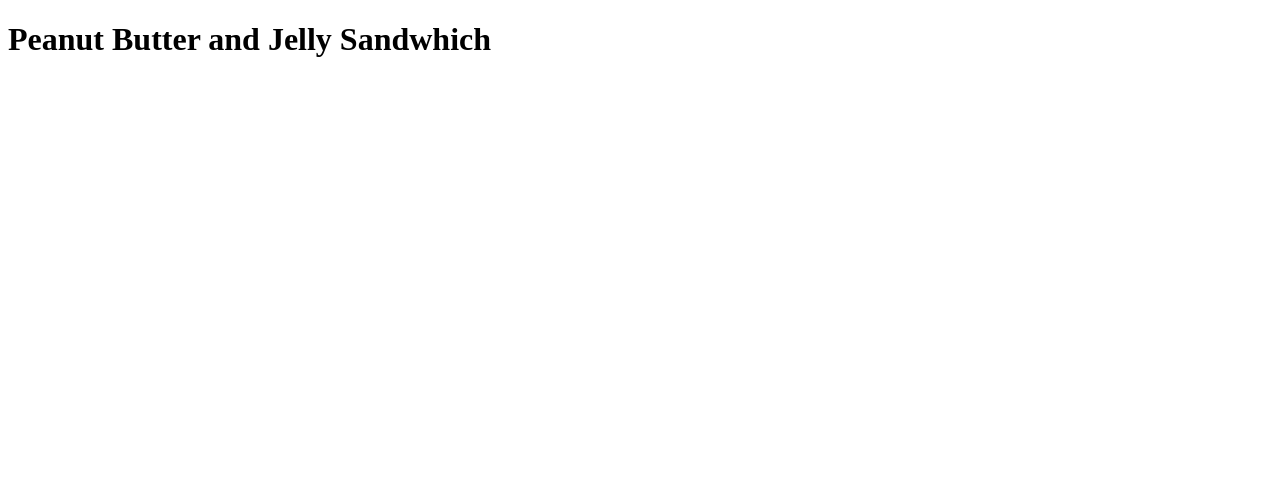
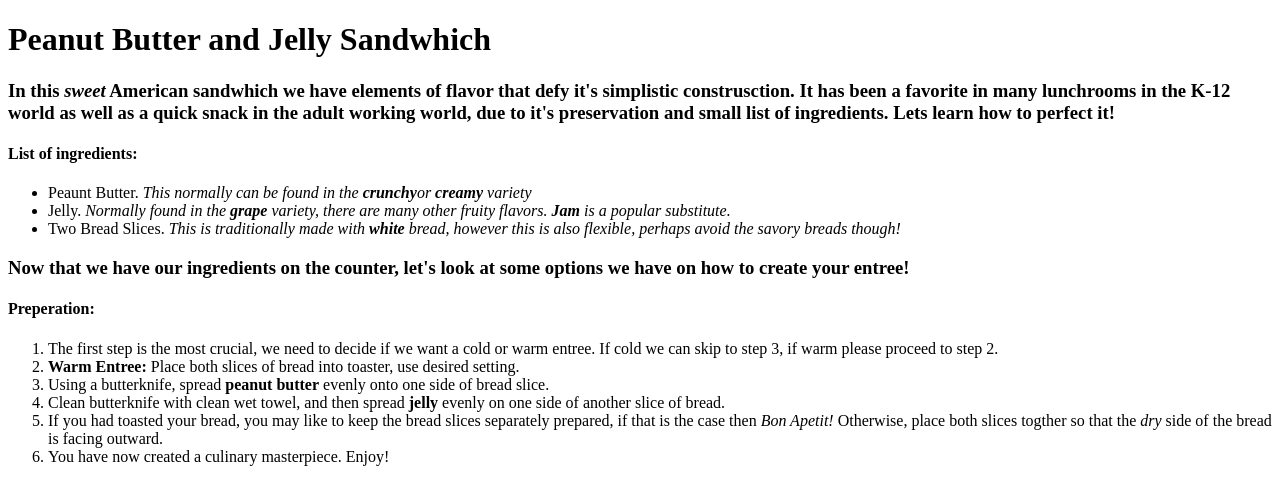
Before and after one commit to Nednarb12/odin-recipes2, a plain HTML site: page recipes/pbj.html in a window 1280 px wide. Drawn offline with Linux system fonts and the light colour scheme.

```diff
--- a/recipes/pbj.html
+++ b/recipes/pbj.html
@@ -8,5 +8,25 @@
 </head>
 <body>
     <h1>Peanut Butter and Jelly Sandwhich</h1>
+    <h3>In this <em>sweet</em> American sandwhich we have elements of flavor that defy it's simplistic construsction.
+    It has been a favorite in many lunchrooms in the K-12 world as well as a quick snack in the adult working world, due to it's preservation and small list of ingredients.
+Lets learn how to perfect it!</h3>
+        <h4>List of ingredients:</h4>
+            <ul>
+                <li>Peaunt Butter. <em>This normally can be found in the <strong>crunchy</strong>or <strong>creamy</strong> variety</em></li>
+                <li>Jelly. <em>Normally found in the <strong>grape</strong> variety, there are many other fruity flavors. <strong>Jam</strong> is a popular substitute.</em></li>
+                <li>Two Bread Slices.<em> This is traditionally made with <strong>white</strong> bread, however this is also flexible, perhaps avoid the savory breads though!</em> </li>
+            </ul>
+    <h3>Now that we have our ingredients on the counter, let's look at some options we have on how to create your entree!</h3>
+        <h4>Preperation:</h4>
+            <ol>
+                <li>The first step is the most crucial, we need to decide if we want a cold or warm entree. If cold we can skip to step 3, if warm please proceed to step 2.</li>
+                <li><strong>Warm Entree:</strong> Place both slices of bread into toaster, use desired setting.</li>
+                <li>Using a butterknife, spread <strong>peanut butter</strong> evenly onto one side of bread slice.</li>
+                <li>Clean butterknife with clean wet towel, and then spread <strong>jelly</strong> evenly on one side of another slice of bread.</li>
+                <li>If you had toasted your bread, you may like to keep the bread slices separately prepared, if that is the case then <em>Bon Apetit!</em> Otherwise, place both slices togther so that the <em>dry</em> side of the bread is
+                facing outward.</li>
+                <li>You have now created a culinary masterpiece. Enjoy!</li>
+            </ol>
 </body>
 </html>
```
